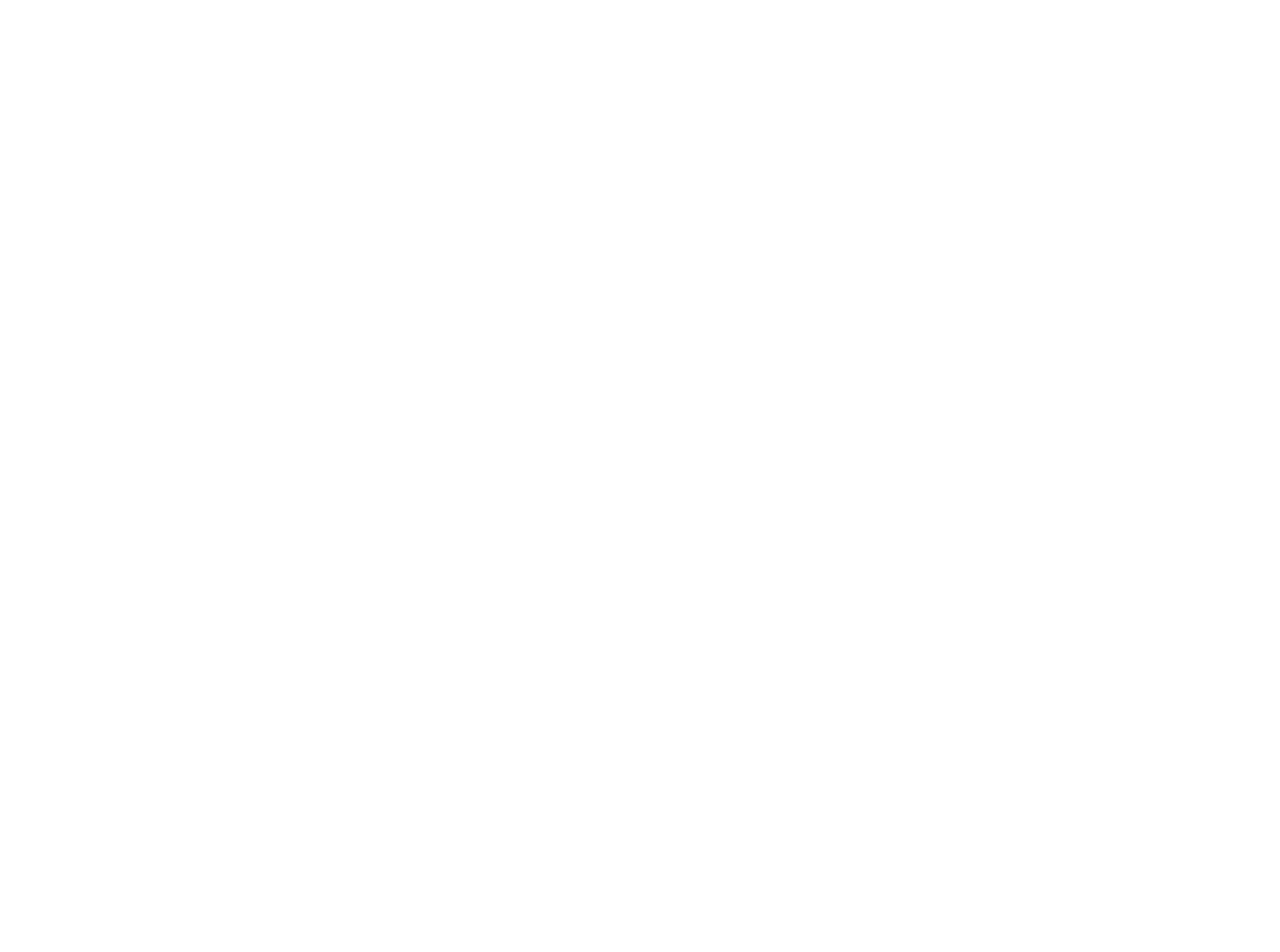
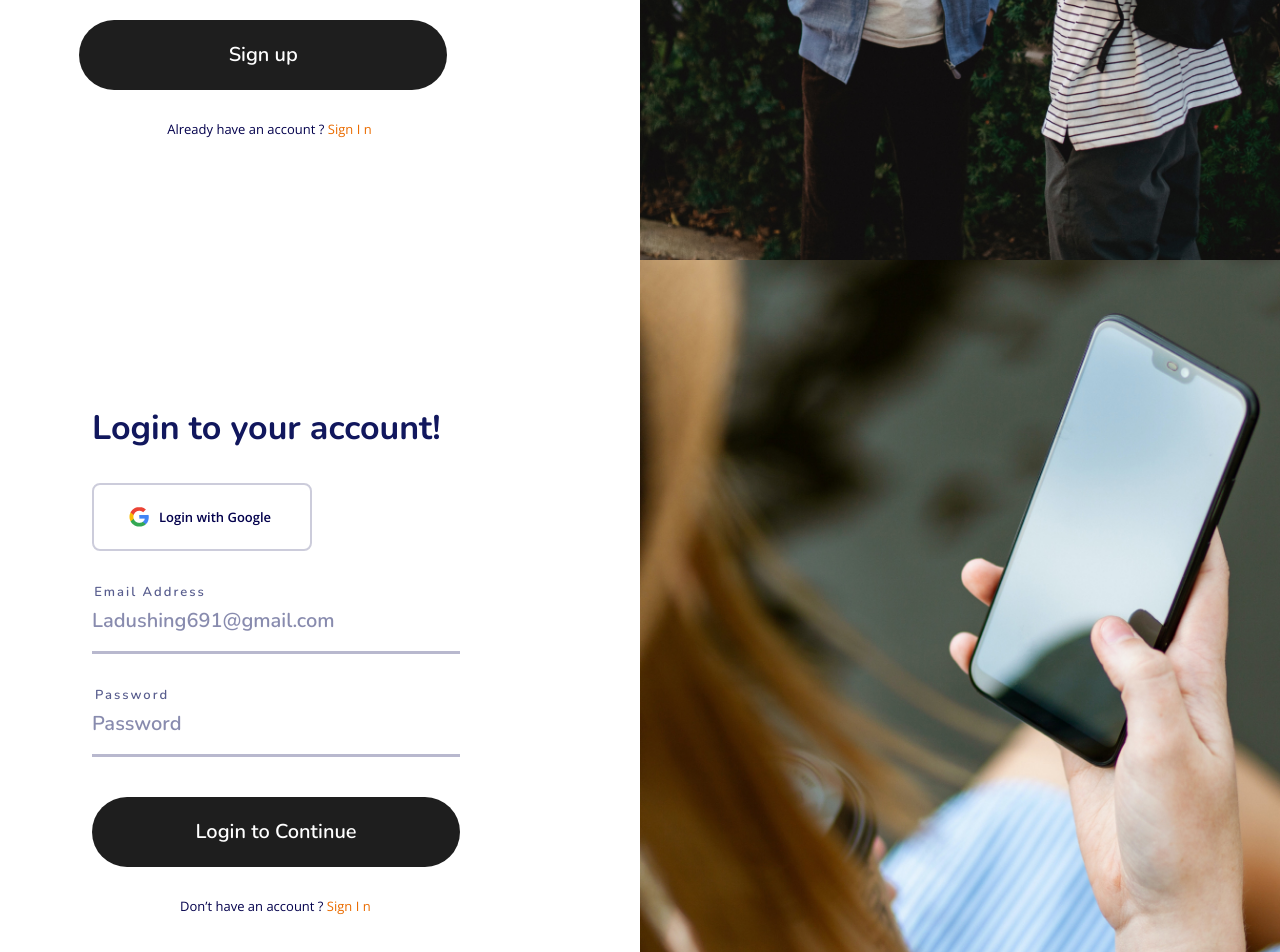
Before and after one commit to SKBWEBDEV/chatapplication, a React (Vite) app: page / in a window 1280 px wide. Before the commit this address had no page. Shown: the part 540-1492 px from the top of the page. Before the commit the page ends 800 px from the top, so only its background shows below. Built offline with nearby package versions, Linux system fonts and the light colour scheme; a web font is replaced by a local one.

Commit message:
old topic add

```diff
--- a/src/App.jsx
+++ b/src/App.jsx
@@ -1,27 +1,26 @@
-import { createBrowserRouter } from "react-router";
-import { RouterProvider } from "react-router/dom";
+// import { createBrowserRouter } from "react-router";
+// import { RouterProvider } from "react-router/dom";
+// import Ragister from "./components/Chatapplication/Ragister";
+// import Login from "./components/Chatapplication/Login";
+
+import Login from "./components/Chatapplication/Login";
 import Ragister from "./components/Chatapplication/Ragister";
-import Login from "./components/Chatapplication/Login";
-
 
 function App() {
-  const router = createBrowserRouter([
-  {
-    path: "/ragister",
-    element: <Ragister/>,
-  },
-  {
-    path: "/login",
-    element: <Login/>,
-  },
+  //   const router = createBrowserRouter([
+  //   {
+  //      path: "/",
+  //     element: <Ragister />
+  //   },
 
-]);
+  // ]);
 
   return (
     <>
-      <RouterProvider router={router} />
+      <Ragister />
+      <Login />
     </>
-  )
+  );
 }
 
-export default App
+export default App;
--- a/src/components/Chatapplication/Login.jsx
+++ b/src/components/Chatapplication/Login.jsx
@@ -1,7 +1,48 @@
 import Here from "../../assets/here.png"
 import Google from "../../assets/google.png"
-import { Link } from "react-router-dom"
+// import { Link } from "react-router-dom"
+import { useState } from "react";
 const Login = () => {
+
+const [email,setEmail] = useState ("")
+const [errorEmail,setErrorEmail] = useState ("")
+
+
+  const [password,setPassword] = useState ("")
+  const [passwordError,setPasswordError] = useState ("")
+
+  const handleEmail = (event)=> {
+    setEmail(event.target.value);
+    setErrorEmail("")
+  }
+
+    const passwordUpdate = (event)=> {
+    setPassword(event.target.value)
+    setPasswordError("")
+  }
+
+
+ const signUp = ()=> {
+
+  if (!email) {
+    setErrorEmail("give your email");
+  }else{
+    if (!/^(([^<>()[\]\.,;:\s@\"]+(\.[^<>()[\]\.,;:\s@\"]+)*)|(\".+\"))@(([^<>()[\]\.,;:\s@\"]+\.)+[^<>()[\]\.,;:\s@\"]{2,})$/.test(email)) {
+      setErrorEmail('give yuor right email');
+
+
+    }
+  }
+
+  if(!password){
+    setPasswordError("give your password")
+  }else{
+    if (!/^(?=.*[\d])(?=.*[!@#$%^&*])[\w!@#$%^&*]{8,16}$/.test(password)) {
+      setPasswordError("at least one lowercase,one uppercase letter,one digit,one special characte,at least 8 characters long")
+    }
+  }
+ }
+
   return (
     <div className="">
       <div className="md:flex items-center">
@@ -17,30 +58,43 @@
 
           <div className="relative mt-[40px] border-b-3 border-[#B8B8CE]">
             <input className=" py-[15px]  md:pr-[66px] md:w-[368px] w-80 outline-0 font-secondary text-[20px] font-semibold
-               text-[#11175D]" type="text" placeholder="Ladushing691@gmail.com "/>
+               text-[#11175D]" type="text"
+               onChange={handleEmail}
+               placeholder="Ladushing691@gmail.com "/>
             <p className="text-[#585D8E] text-[13px] font-secondary font-semibold absolute top-[-8px]
             left-[-12px] bg-white w-35 text-center tracking-[2px]">Email Address</p>
+
+          </div>
+          <div>
+            <p className="mt-5 bg-gray-600 text-white font-bold text-center md:w-[368px] w-80 rounded-[8px]">{errorEmail}</p>
           </div>
 
            <div className="relative mt-[40px] border-b-3 border-[#B8B8CE]">
             <input className=" py-[15px]  pr-[66px] md:w-[368px] w-80 outline-0 font-secondary text-[20px] font-semibold
-             text-[#11175D]" type="text" placeholder="Password"/>
+             text-[#11175D]" type="text"
+             onChange={passwordUpdate}
+             placeholder="Password"/>
             <p className="text-[#585D8E] text-[13px] font-secondary font-semibold absolute top-[-8px]
             left-[-20px] bg-white w-30 text-center tracking-[2px]">Password</p>
+
+          </div>
+          <div>
+            <p className="mt-5 bg-gray-600 text-white font-bold text-center md:w-[368px] w-80 rounded-[8px]">{passwordError}</p>
           </div>
 
 
-
            <div className="mt-[40px] ">
-            <button className="text-[20px] w-60 md:w-[368px] bg-[#1E1E1E] rounded-full text-white py-[20px]  font-semibold font-secondary"><a href="">Login to Continue</a></button>
+            <button
+            onClick={signUp}
+            className="text-[20px] w-60 md:w-[368px] bg-[#1E1E1E] rounded-full text-white py-[20px]  font-semibold font-secondary"><a href="">Login to Continue</a></button>
             <p className="mt-[30px] text-[#03014C] md:ml-22 text-[16px] md:text-[13px] font-primary font-normal">
-              Don’t have an account ?  <Link to="/ragister"><span className="text-[#EA6C00]">Sign I n</span></Link></p>
+              Don’t have an account ?  <span className="text-[#EA6C00]">Sign I n</span></p>
            </div>
 
 
           </div>
         </div>
-        <div className="md:w-[50%] w-full mt-5">
+        <div className="md:w-[50%] w-full ">
           <img className="h-screen w-full object-cover" src={Here} alt="" />
         </div>
       </div>
--- a/src/components/Chatapplication/Ragister.jsx
+++ b/src/components/Chatapplication/Ragister.jsx
@@ -1,7 +1,7 @@
 
 import { useState } from "react";
 import Reg from "../../assets/reg.png"
-import {Link} from "react-router-dom"
+
 const Ragister = () => {
 
   const [email,setEmail] = useState ("")
@@ -115,7 +115,7 @@
             <button
             onClick={signUp} className="text-[20px]  outline-0 w-50 md:w-[368px] bg-[#1E1E1E] rounded-full text-white
             py-[20px]  font-semibold font-secondary cursor-pointer">Sign up</button>
-            <p className="mt-[30px] text-[#03014C] md:ml-22 text-[16px] md:text-[13px] font-primary font-normal">Already  have an account ? <Link to="/login"><span className="text-[#EA6C00]">Sign I n</span></Link></p>
+            <p className="mt-[30px] text-[#03014C] md:ml-22 text-[16px] md:text-[13px] font-primary font-normal">Already  have an account ? <span className="text-[#EA6C00]">Sign I n</span></p>
            </div>
 
 
```
